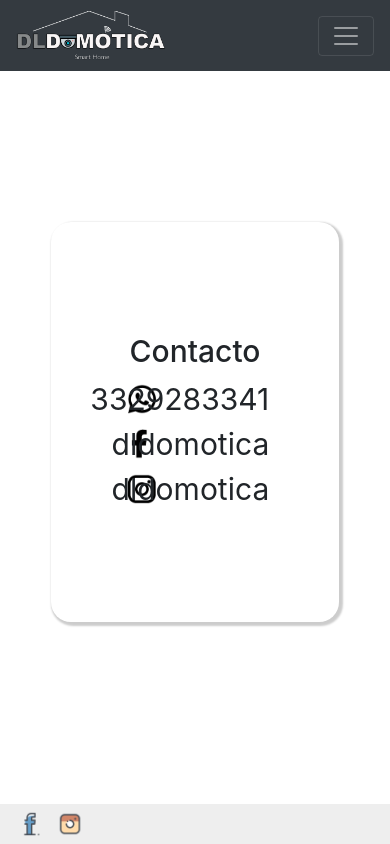
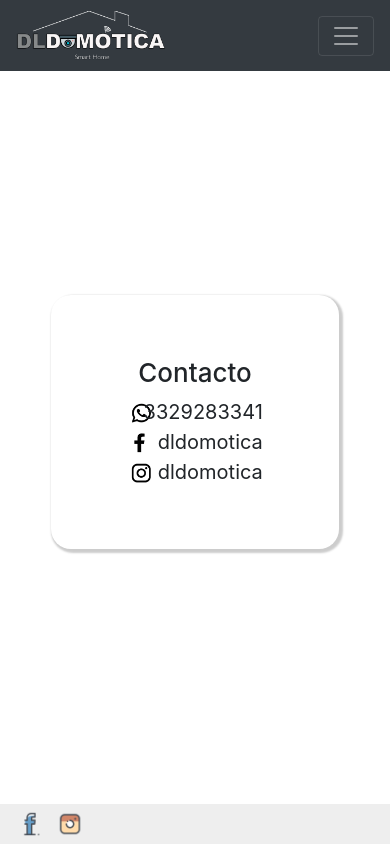
Before and after one commit to jloroz10/dldomotica, a React (Create React App) app: page /contact in a window 390 px wide. Built offline with nearby package versions, Linux system fonts and the light colour scheme.

Commit message:
making contact details smaller

```diff
--- a/src/components/Contact/index.css
+++ b/src/components/Contact/index.css
@@ -57,3 +57,35 @@
     }
 
   }
+
+  @media only screen and (max-width: 480px) {
+    h1{
+        font-size: 26px;
+    }
+
+     .contacto-detalle{
+         font-size: 20px;
+         width: 100px;
+         display: flex;
+         justify-content: right;
+         margin-left: 10px;
+     }
+     .contacto-logo{
+        height: 20px;
+    }
+
+    .contacto-area{
+        /* background-color: red; */
+        height: 30vh;
+        width: 80%;
+        /* background-color: red; */
+        display: flex;
+        align-items: center;
+        justify-content: center;
+        flex-direction: column;
+        border-radius: 20px;
+        box-shadow: 2px 2px 2px 2px rgba(0, 0, 0, 0.2);
+        padding: 20px;
+
+    }
+   }
--- a/src/components/HeaderComponent/index.js
+++ b/src/components/HeaderComponent/index.js
@@ -25,13 +25,13 @@ class HeaderComponent extends Component{
                     <a className="nav-link menu-option" href="#">Productos <span className="sr-only">(current)</span></a>
                 </li> */}
                  <li className="nav-item">
-                     <Link className="menu-option nav-link" to="/">Home</Link>
+                     <Link className="menu-option nav-link" to="/"  data-toggle="collapse" data-target=".navbar-collapse.show">Home</Link>
                 </li>
                 <li className="nav-item">
-                    <a className="nav-link menu-option" href="#">Servicios</a>
+                    <a className="nav-link menu-option" href="#"  data-toggle="collapse" data-target=".navbar-collapse.show">Servicios</a>
                 </li>
                 <li className="nav-item">
-                     <Link className="menu-option nav-link" to="/contact">Contacto</Link>
+                     <Link className="menu-option nav-link" to="/contact"  data-toggle="collapse" data-target=".navbar-collapse.show">Contacto</Link>
                 </li>
                 </ul>
             </div>
--- a/src/components/MainPage/index.css
+++ b/src/components/MainPage/index.css
@@ -258,7 +258,7 @@ a:hover{
 
     .dl-area{
         /* background-color: aqua; */
-        height: 50vh;
+        height: 45vh;
         display: flex;
         justify-content: space-between;
         align-items: center;
--- a/src/components/MainPage/index.js
+++ b/src/components/MainPage/index.js
@@ -90,7 +90,7 @@ class MainPage extends Component{
                 <div>
                     <img className="construction" alt="under construction" src={underConstruction}></img>
                 </div> */}
-            <br/><br/>   <br/><br/>
+
                 <div className="dl-area">
                     <div>
                         <div className="question">Listo para progeter tu hogar?</div>
```
